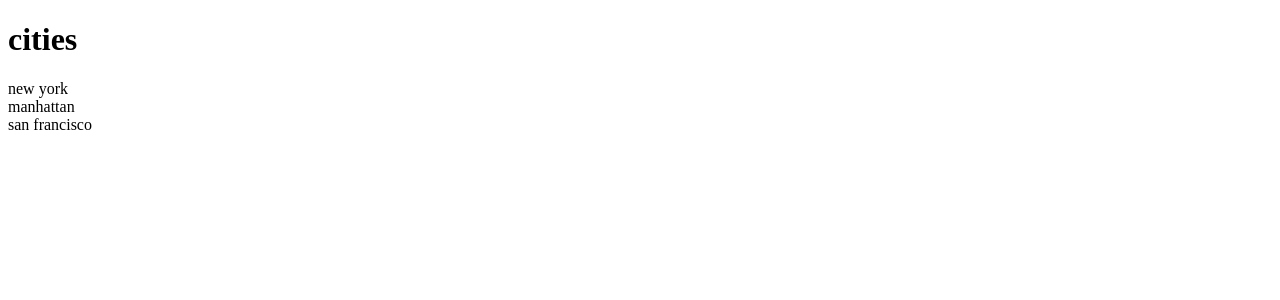
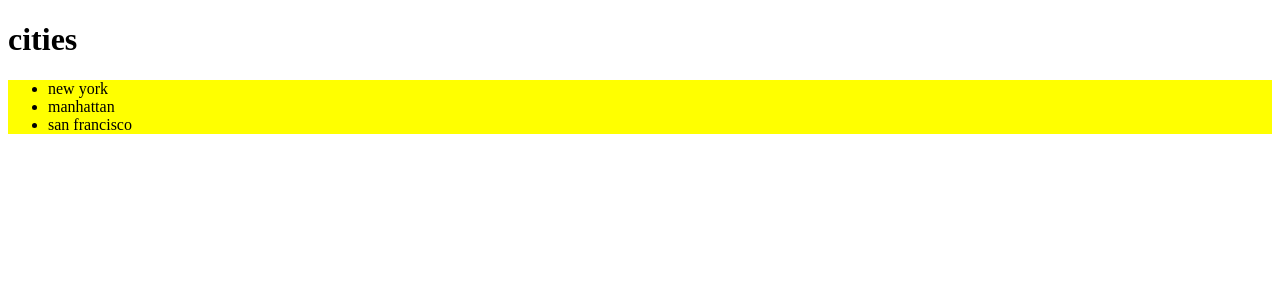
Before and after one commit to Demo-23home/React_practicing, a React (Vite) app in the folder react_app/: page / in a window 1280 px wide. Shown: the top 300 px of the page. Built offline with nearby package versions, Linux system fonts and the light colour scheme.

Commit message:
css modules

```diff
--- a/react_app/src/App.css
+++ b/react_app/src/App.css
@@ -0,0 +1,3 @@
+.list-group{
+    background: red;
+}
--- a/react_app/src/components/ListGroup/ListGroup.css
+++ /dev/null
@@ -1,4 +0,0 @@
-.list-group{
-    list-style: none;
-    padding:0;
-}
--- /dev/null
+++ b/react_app/src/components/ListGroup/ListGroup.module.css
@@ -0,0 +1,8 @@
+.listGroup{
+    list-style: none;
+    padding:0%;
+}
+
+.container{
+    background: yellow;
+}
--- a/react_app/src/components/ListGroup/ListGroup.tsx
+++ b/react_app/src/components/ListGroup/ListGroup.tsx
@@ -1,5 +1,5 @@
 import { useState } from "react";
-import './ListGroup.css'
+import styles from './ListGroup.module.css'
 // { items: [], heading: stirng }
 
 interface Props {
@@ -17,7 +17,7 @@ function ListGroup({ items, heading, onSelectItem }: Props) {
     <>
       <h1>{heading}</h1>
       {items.length === 0 && <p>no items found</p>}
-      <ul className="list-group">
+      <ul className={[styles.ListGroup, styles.container].join(' ')}>
         {items.map((item, index) => (
           <li
             className={
```
